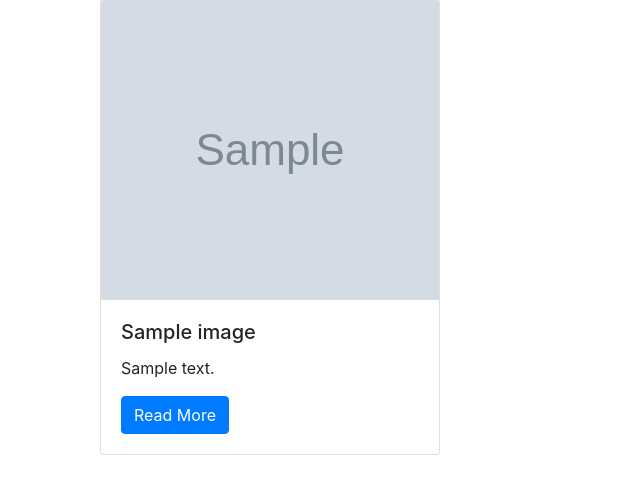
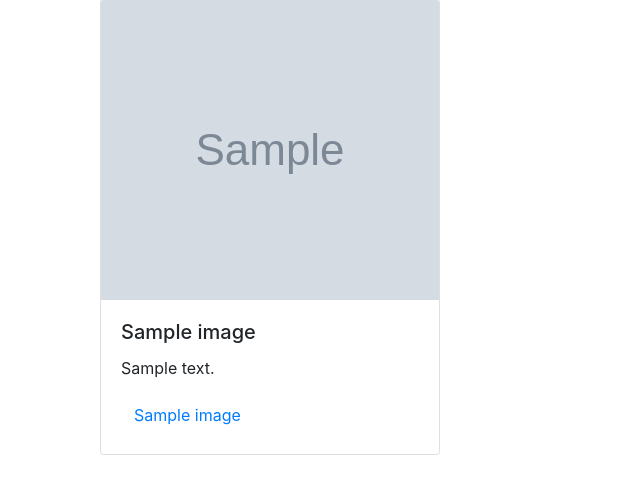
Before and after one commit to tonyguthiga/gallery, a Django app: template gallery/templates/search.html in a window 1280 px wide. Shown: the part 103-599 px from the top of the page, without its empty margins (0-640 px from the left). Run offline with Django 3.2, Linux system fonts and the light colour scheme; tables that the repository leaves empty hold one stand-in row (values such as "Sample post"); the template is opened without the code that fills it: values that come from a table or form of the project are taken from there, most other values are stand-ins (such as "Sample title", 1, 10 or a date in 2020); grey boxes marked "Sample" are stand-in pictures; some libraries are stand-ins or nearby versions.

Commit message:
change button name

```diff
--- a/gallery/templates/search.html
+++ b/gallery/templates/search.html
@@ -22,8 +22,8 @@
                           <h5 class="card-title">{{ image.title }}</h5>
                           <p class="card-text">{{ image.description }}</p>
                           <a href="{% url 'detail' image.pk %}"
-                          class="btn btn-primary">
-                              Read More
+                          class="btn btn-default">
+                            {{ image.title }}
                           </a>
                       </div>
                   </div>
```
